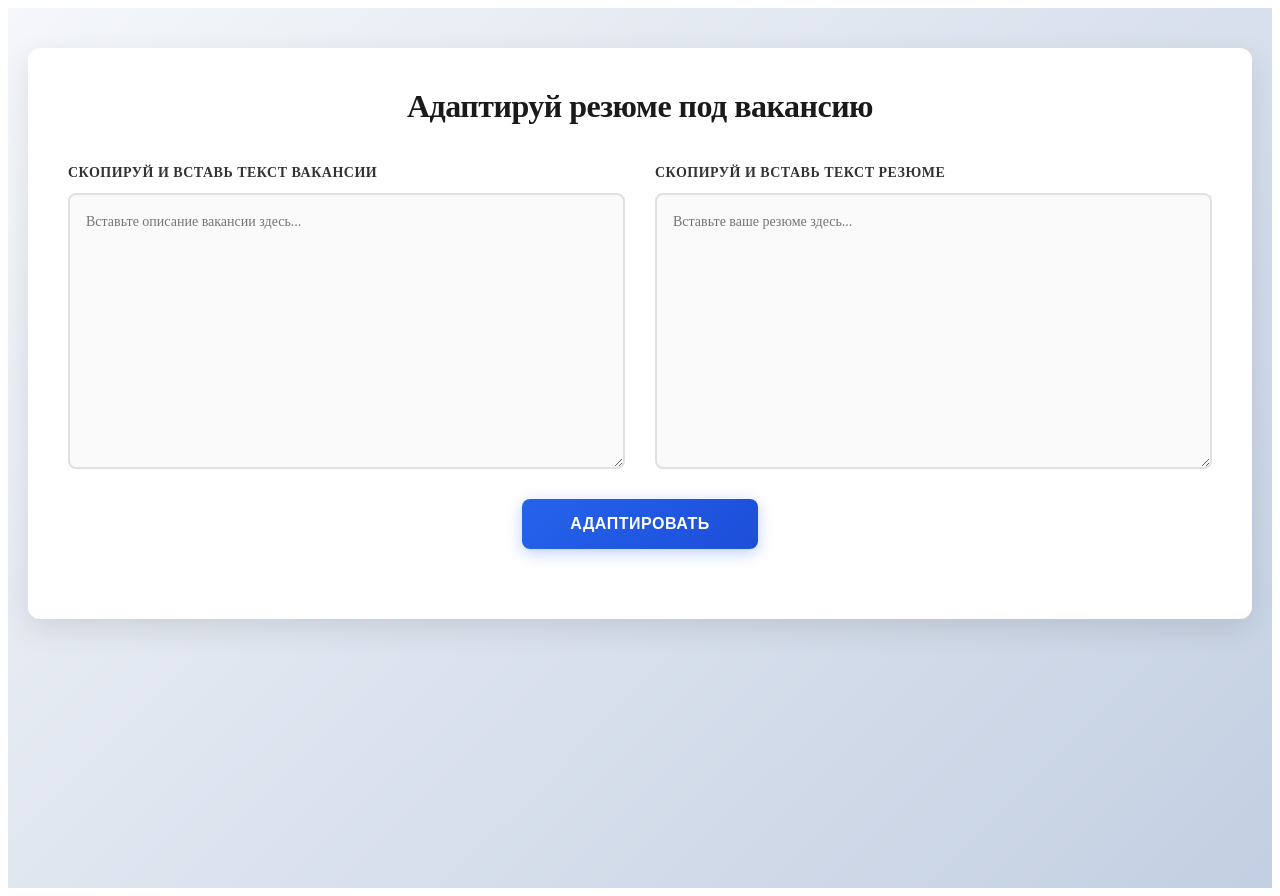
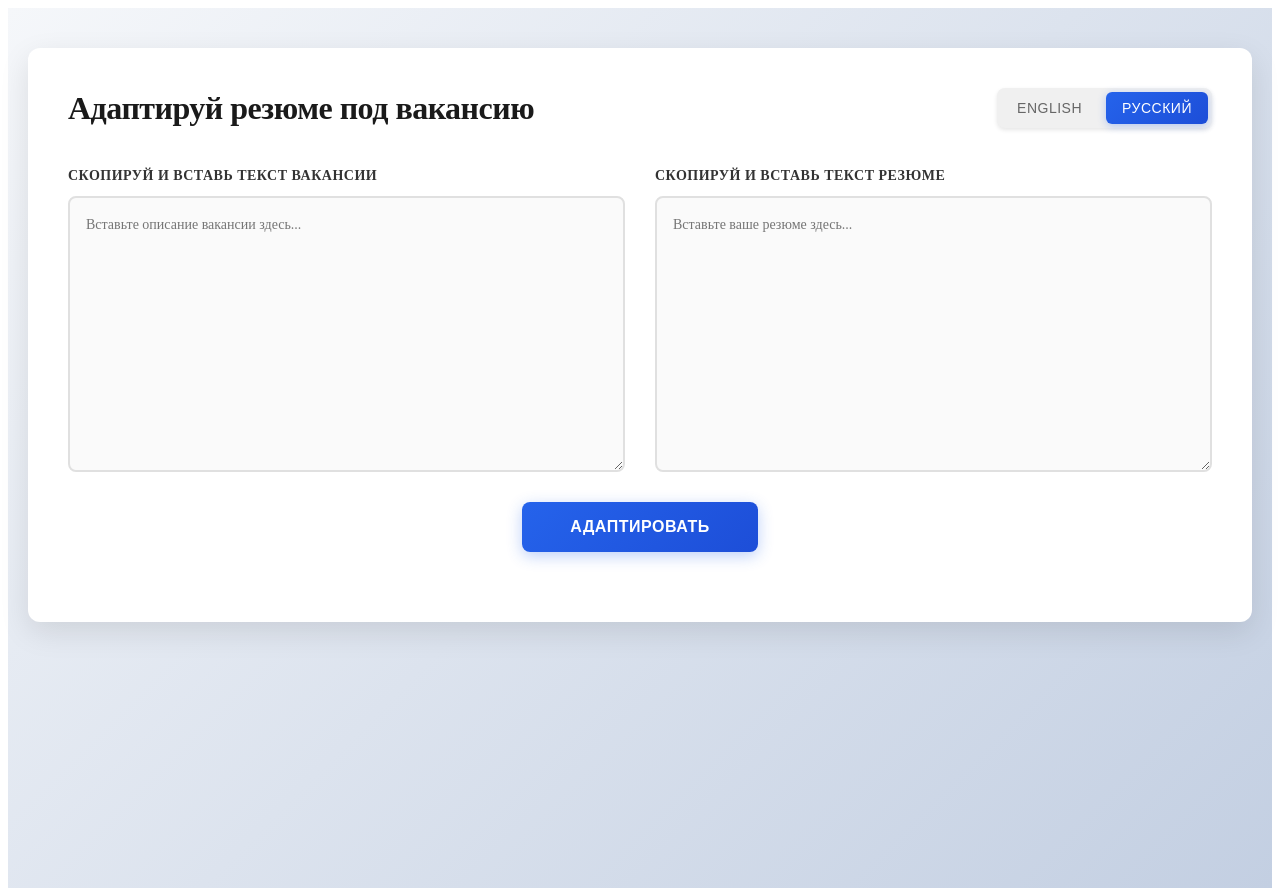
Before and after one commit to ArturOkeshim/adapt_resume, a Next.js app: page / in a window 1280 px wide. Built offline with nearby package versions, Linux system fonts and the light colour scheme.

Commit message:
added languages

```diff
--- a/app/api/generate/route.ts
+++ b/app/api/generate/route.ts
@@ -1,12 +1,17 @@
 import OpenAI from 'openai';
+import { Language } from '@/lib/translations';
 export async function POST(request: Request) {
 
 
     const AI_MODEL = 'x-ai/grok-4-fast-thinking';
-    const { vacancy, resume } = await request.json();
+    const { vacancy, resume, language = 'ru' } = await request.json();
     const BASE_URL = "https://api.vsegpt.ru/v1"
-    const TEMPERATURE = 0.3;
+    const TEMPERATURE_LOW = 0.3;
+    const TEMPERATURE_HIGH = 0.7;
     let LANG = 'русский'
+    if (language==='en') {
+      LANG = 'english. Even if prompt in russian or other language, you should answer in english'
+    }
     const formatAIResponse = (text: string) => {
       if (!text) return '';
 
@@ -72,7 +77,7 @@ export async function POST(request: Request) {
 
             Новый опыт работы, должности, компании или проекты.
 
-            Новое образование, сертификаты или награды.
+            Новое образование, сертификаты, награды, специальности, специализации.
 
             Количественные показатели (цифры, проценты, сроки), которых нет в исходном резюме.
 
@@ -167,8 +172,12 @@ export async function POST(request: Request) {
         Максимально используй термины из описания вакансии.
 
         Подсветка должна быть полезной, но не загромождать текст.
+
+    И если запрос выглядит не как профессиональное резюме - ничего страшного,
+    все равно адаптируй его как получится.
     `
     const recommendations_prompt =`
+    Текст ответа должен быть ${LANG}
     Ты адаптировала резюме под вакансию. В резюме появились новые формулировки и изменения.
 
     1. Очень кратко опиши, какие изменения и зачем ты внесла. Не нужно пояснять, какими символами пометила изменение - пользователь видит, что поменялось.
@@ -200,7 +209,7 @@ export async function POST(request: Request) {
               content: `${vacancy}`
           }
       ],
-      temperature: TEMPERATURE
+      temperature: TEMPERATURE_LOW
     });
     const adaptedResume = adaptedResumeCompletion.choices[0].message.content;
 
@@ -228,7 +237,7 @@ export async function POST(request: Request) {
             content: `${recommendations_prompt}`
           }
       ],
-      temperature: TEMPERATURE
+      temperature: TEMPERATURE_HIGH
     });
     let recommendationsAndChances = recommendationsCompletion.choices[0].message.content || '';
     let parts = recommendationsAndChances.split('---');
--- a/app/components/resume-adapter.module.css
+++ b/app/components/resume-adapter.module.css
@@ -16,8 +16,18 @@
 
   /* Header */
   .header {
-    text-align: center;
+    display: flex;
+    justify-content: space-between;
+    align-items: center;
     margin-bottom: 40px;
+    position: relative;
+  }
+
+  @media (max-width: 768px) {
+    .header {
+      flex-direction: column;
+      gap: 20px;
+    }
   }
 
   .title {
@@ -165,6 +175,11 @@
     padding: 16px;
     text-transform: uppercase;
     letter-spacing: 0.5px;
+    flex: 1;
+  }
+
+  .outputTitleTransparent {
+    background: transparent !important;
   }
 
   .outputContent {
@@ -255,13 +270,12 @@
   justify-content: space-between;
   align-items: center;
   background: linear-gradient(135deg, #2563eb 0%, #1d4ed8 100%);
-  padding: 16px;
+  padding-right: 16px;
 }
 
-.outputTitle {
-  margin: 0;
-  flex: 1;
-}
+
+
+
 
 .toggleContainer {
   display: flex;
@@ -313,3 +327,44 @@
 .toggleInput:checked + .toggleSlider::before {
   transform: translateX(20px);
 }
+
+/* Language Switcher */
+.languageSwitcher {
+  display: flex;
+  gap: 8px;
+  background: #f0f0f0;
+  padding: 4px;
+  border-radius: 8px;
+  box-shadow: 0 2px 4px rgba(0, 0, 0, 0.1);
+}
+
+.langButton {
+  padding: 8px 16px;
+  font-size: 14px;
+  font-weight: 500;
+  color: #666;
+  background: transparent;
+  border: none;
+  border-radius: 6px;
+  cursor: pointer;
+  transition: all 0.2s ease;
+  text-transform: uppercase;
+  letter-spacing: 0.5px;
+}
+
+.langButton:hover {
+  color: #2563eb;
+  background: rgba(37, 99, 235, 0.1);
+}
+
+.langButtonActive {
+  color: white;
+  background: linear-gradient(135deg, #2563eb 0%, #1d4ed8 100%);
+  box-shadow: 0 2px 8px rgba(37, 99, 235, 0.3);
+}
+
+.langButtonActive:hover {
+  background: linear-gradient(135deg, #1d4ed8 0%, #1e40af 100%);
+  transform: translateY(-1px);
+  box-shadow: 0 4px 12px rgba(37, 99, 235, 0.4);
+}
--- a/app/components/resume-adapter.tsx
+++ b/app/components/resume-adapter.tsx
@@ -1,7 +1,8 @@
 "use client"
 
-import { useState } from "react"
+import { useState, useMemo } from "react"
 import styles from "./resume-adapter.module.css"
+import { getTranslations, Language } from '@/lib/translations'
 
 interface AdapterState {
   vacancy: string
@@ -12,6 +13,7 @@ interface AdapterState {
   error: string
   isLoading: boolean
   showChanges: boolean
+  language: Language
 }
 
 export default function ResumeAdapter() {
@@ -23,8 +25,13 @@ export default function ResumeAdapter() {
     chances: "",
     error: "",
     isLoading: false,
-    showChanges: true
+    showChanges: true,
+    language: "ru"
   })
+
+  // Получаем переводы для текущего языка (пересчитывается при смене языка)
+  const texts = useMemo(() => getTranslations(state.language), [state.language])
+
 
   // Parse special markup: [[+text]], [[~old→new]], [[^text]]
   const parseResume = (text: string, showChanges: boolean = true) => {
@@ -85,6 +92,7 @@ export default function ResumeAdapter() {
         body: JSON.stringify({
           vacancy: state.vacancy,
           resume: state.resume,
+          language: state.language
         }),
       })
 
@@ -124,20 +132,34 @@ export default function ResumeAdapter() {
       <div className={styles.wrapper}>
         {/* Header */}
         <header className={styles.header}>
-          <h1 className={styles.title}>Адаптируй резюме под вакансию</h1>
+          <h1 className={styles.title}>{texts.title}</h1>
+          <div className={styles.languageSwitcher}>
+            <button
+              className={`${styles.langButton} ${state.language === 'en' ? styles.langButtonActive : ''}`}
+              onClick={() => setState(prev => ({ ...prev, language: 'en' }))}
+            >
+              English
+            </button>
+            <button
+              className={`${styles.langButton} ${state.language === 'ru' ? styles.langButtonActive : ''}`}
+              onClick={() => setState(prev => ({ ...prev, language: 'ru' }))}
+            >
+              Русский
+            </button>
+          </div>
         </header>
 
         {/* Input Section */}
         <section className={styles.inputSection}>
           <div className={styles.inputColumn}>
             <label className={styles.label} htmlFor="vacancy">
-              Скопируй и вставь текст вакансии
+              {texts.label.vacancy}
             </label>
             <textarea
               id="vacancy"
               className={styles.textarea}
               rows={10}
-              placeholder="Вставьте описание вакансии здесь..."
+              placeholder={texts.placeholder.vacancy}
               value={state.vacancy}
               onChange={(e) => setState((prev) => ({ ...prev, vacancy: e.target.value }))}
               disabled={state.isLoading}
@@ -146,13 +168,13 @@ export default function ResumeAdapter() {
 
           <div className={styles.inputColumn}>
             <label className={styles.label} htmlFor="resume">
-              Скопируй и вставь текст резюме
+              {texts.label.resume}
             </label>
             <textarea
               id="resume"
               className={styles.textarea}
               rows={10}
-              placeholder="Вставьте ваше резюме здесь..."
+              placeholder={texts.placeholder.resume}
               value={state.resume}
               onChange={(e) => setState((prev) => ({ ...prev, resume: e.target.value }))}
               disabled={state.isLoading}
@@ -165,12 +187,12 @@ export default function ResumeAdapter() {
 
         {/* Action Button */}
         <button className={styles.submitButton} onClick={handleSubmit} disabled={state.isLoading}>
-          {state.isLoading ? "Обработка..." : "Адаптировать"}
+          {state.isLoading ? texts.button.processing : texts.button.adapt}
         </button>
         {/* Chances */}
         {state.chances && (
           <div className={styles.outputCard}>
-            <h2 className={styles.outputTitle}>Насколько получилось увеличить соответствие вакансии?</h2>
+            <h2 className={styles.outputTitle}>{texts.output.chancesTitle}</h2>
             <div className={styles.chancesContent}>{state.chances}</div>
           </div>
         )}
@@ -181,9 +203,9 @@ export default function ResumeAdapter() {
             {state.adaptedResume && (
               <div className={styles.outputCard}>
                 <div className={styles.outputTitleContainer}>
-                  <h2 className={styles.outputTitle}>Адаптированное резюме</h2>
+                  <h2 className={`${styles.outputTitle} ${styles.outputTitleTransparent}`}>{texts.output.adaptedResumeTitle}</h2>
                   <label className={styles.toggleContainer}>
-                    <span className={styles.toggleLabel}>Показать изменения</span>
+                    <span className={styles.toggleLabel}>{state.showChanges ? texts.output.hideChanges : texts.output.showChanges}</span>
                     <input
                       type="checkbox"
                       checked={state.showChanges}
@@ -205,7 +227,7 @@ export default function ResumeAdapter() {
             {/* Recommendations */}
             {state.recommendations && (
               <div className={styles.outputCard}>
-                <h2 className={styles.outputTitle}>Рекомендации по подготовке к интервью</h2>
+                <h2 className={styles.outputTitle}>{texts.output.recommendationsTitle}</h2>
                 <div className={styles.outputContent}>
                   <div
                     className={styles.htmlContent}
--- /dev/null
+++ b/lib/translations.ts
@@ -0,0 +1,14 @@
+import ruTranslation from '../locales/ru.json'
+import enTranslation from '../locales/en.json'
+
+export type Language = 'ru' | 'en'
+
+const translations = {
+  ru: ruTranslation,
+  en: enTranslation,
+}
+
+// Простая функция для получения объекта переводов
+export function getTranslations(language: Language) {
+  return translations[language]
+}
--- /dev/null
+++ b/locales/en.json
@@ -0,0 +1,23 @@
+{
+    "title": "Adapt resume to a vacancy",
+    "label": {
+      "vacancy": "Copy and paste the job description",
+      "resume": "Copy and paste your resume"
+    },
+    "placeholder": {
+      "vacancy": "Paste the job description here...",
+      "resume": "Paste your resume here..."
+    },
+    "button": {
+      "adapt": "Adapt",
+      "processing": "Processing..."
+    },
+    "error": "Error",
+    "output": {
+      "chancesTitle": "How much did we improve the match with the vacancy?",
+      "adaptedResumeTitle": "Adapted Resume",
+      "showChanges": "Show changes",
+      "hideChanges": "Hide changes",
+      "recommendationsTitle": "Interview preparation recommendations"
+    }
+  }
--- /dev/null
+++ b/locales/ru.json
@@ -0,0 +1,23 @@
+{
+    "title": "Адаптируй резюме под вакансию",
+    "label": {
+      "vacancy": "Скопируй и вставь текст вакансии",
+      "resume": "Скопируй и вставь текст резюме"
+    },
+    "placeholder": {
+      "vacancy": "Вставьте описание вакансии здесь...",
+      "resume": "Вставьте ваше резюме здесь..."
+    },
+    "button": {
+      "adapt": "Адаптировать",
+      "processing": "Обработка..."
+    },
+    "error": "Ошибка",
+    "output": {
+      "chancesTitle": "Насколько получилось улучшить соответствие вакансии?",
+      "adaptedResumeTitle": "Адаптированное резюме",
+      "showChanges": "Показать изменения",
+      "hideChanges": "Скрыть изменения",
+      "recommendationsTitle": "Рекомендации по подготовке к интервью"
+    }
+  }
```
Also changed, not shown: package.json (+4 -4 lines).
